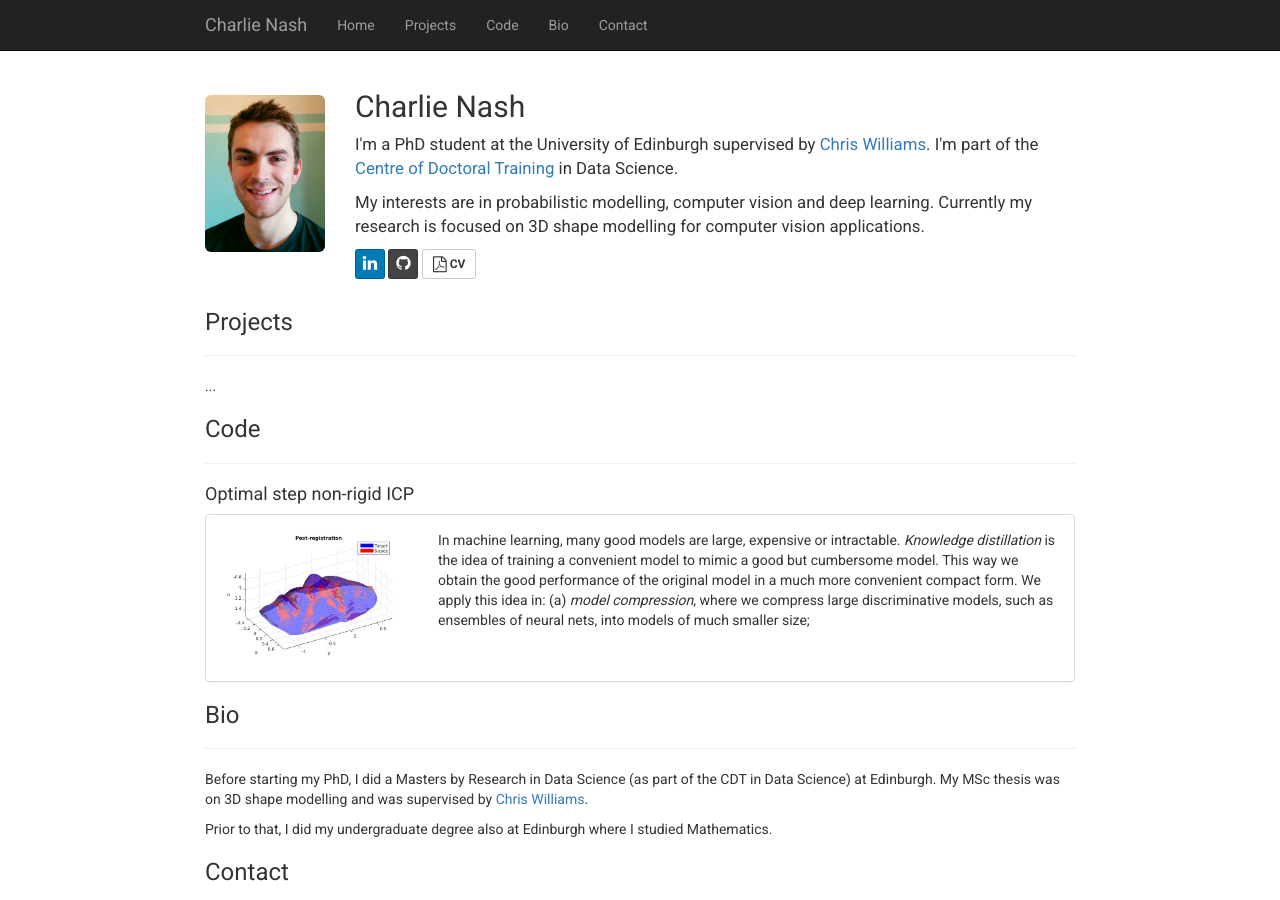
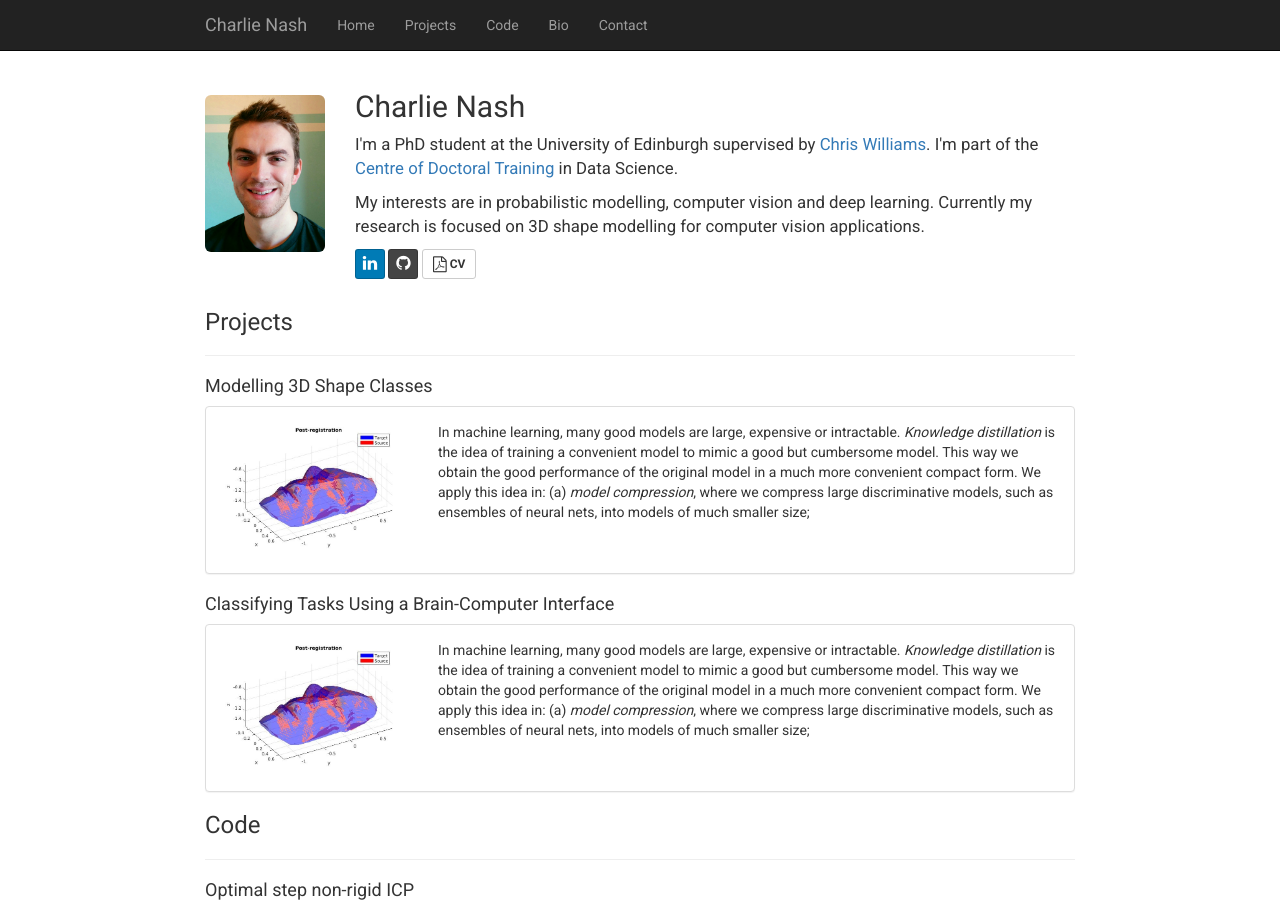
Before and after one commit to charlienash/charlienash.github.io, a Jekyll site: the page index.html, which Jekyll copies as it is, in a window 1280 px wide and 900 px high. Built offline with Jekyll 4.4.1, drawn with Linux system fonts in a browser that asks for light colours; nearby versions of some CDN libraries; library files that are not in the unit come from our copies.

Commit message:
Update index.html

```diff
--- a/index.html
+++ b/index.html
@@ -107,12 +107,34 @@
 			<h3 id="Projects">Projects</h3>
 			<hr>
 
-			<p> ... </p>
+			<h4 id="modelling3DShapes">Modelling 3D Shape Classes</h4>
+			<div class="panel panel-default">
+	  			<div class="panel-body row">
+					<div class="col-xs-3">
+						<img src="assets/img/faceDemo.jpg" class="img-responsive img-rounded" alt="Distilling Model Knowledge"/>
+					</div>
+					<div class="col-xs-9">
+						<p>In machine learning, many good models are large, expensive or intractable. <em>Knowledge distillation</em> is the idea of training a convenient model to mimic a good but cumbersome model. This way we obtain the good performance of the original model in a much more convenient compact form. We apply this idea in: (a) <em>model compression</em>, where we compress large discriminative models, such as ensembles of neural nets, into models of much smaller size;
+					</div>
+	  			</div>
+			</div>
+
+			<h4 id="eeg">Classifying Tasks Using a Brain-Computer Interface</h4>
+			<div class="panel panel-default">
+	  			<div class="panel-body row">
+					<div class="col-xs-3">
+						<img src="assets/img/faceDemo.jpg" class="img-responsive img-rounded" alt="Distilling Model Knowledge"/>
+					</div>
+					<div class="col-xs-9">
+						<p>In machine learning, many good models are large, expensive or intractable. <em>Knowledge distillation</em> is the idea of training a convenient model to mimic a good but cumbersome model. This way we obtain the good performance of the original model in a much more convenient compact form. We apply this idea in: (a) <em>model compression</em>, where we compress large discriminative models, such as ensembles of neural nets, into models of much smaller size;
+					</div>
+	  			</div>
+			</div>
 
 			<h3 id="Code">Code</h3>
 			<hr>
 
-			<h4 id="nricp">Optimal step non-rigid ICP</h1>
+			<h4 id="nricp">Optimal step non-rigid ICP</h4>
 			<div class="panel panel-default">
 	  			<div class="panel-body row">
 					<div class="col-xs-3">
```
